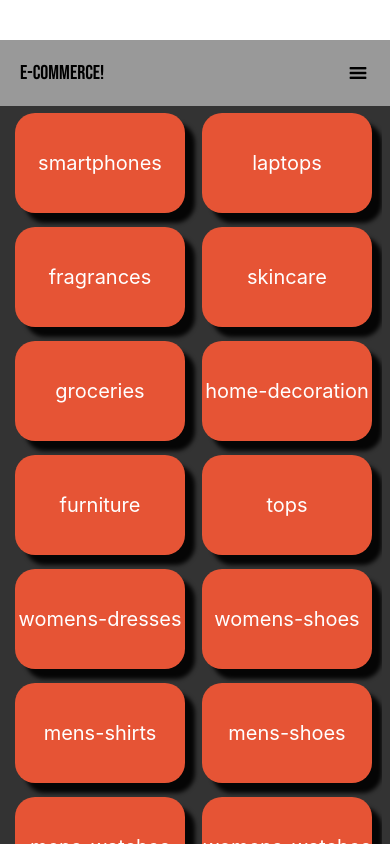
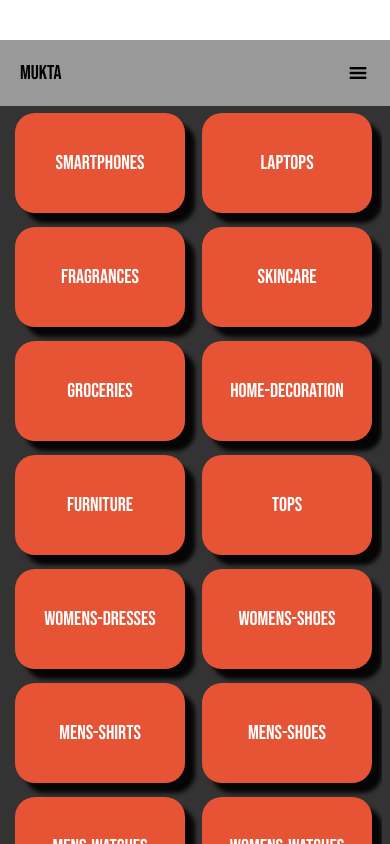
Before and after one commit to IgnaVilla09/aprendiendo-REACT-NATIVE, a React Native app: screen / in a window 390 px wide. Built offline with nearby package versions, Linux system fonts and the light colour scheme.

Commit message:
Fix fonts

```diff
--- a/App.js
+++ b/App.js
@@ -18,7 +18,7 @@ export default function App() {
 
   const [fontsLoaded, fontError] = useFonts({
     Mukta: require("./assets/Mukta-Regular.ttf"),
-    Bebas: require("./assets/BebasNeue-Regular.ttf"),
+    BebasNeue: require("./assets/BebasNeue-Regular.ttf"),
   });
 
   const onLayoutRootView = useCallback(async () => {
@@ -59,7 +59,7 @@ export default function App() {
 
   return (
     <View style={styles.body}>
-      <Header fontFamily="Bebas" />
+      <Header fontFamily="BebasNeue" />
       {/* <Text style={styles.textMukta}>Prueba de texto con Mukta</Text>
       <CustomInput
         textItemRef={textItem}
@@ -76,11 +76,15 @@ export default function App() {
       /> */}
 
       {!categorySelected ? (
-        <Home setCategorySelected={setCategorySelected} />
+        <Home
+          setCategorySelected={setCategorySelected}
+          fontFamily="BebasNeue"
+        />
       ) : (
         <ItemListCategory
           setCategorySelected={setCategorySelected}
           categorySelected={categorySelected}
+          fontFamily="BebasNeue"
         />
       )}
     </View>
--- a/src/components/layout/Header.jsx
+++ b/src/components/layout/Header.jsx
@@ -4,7 +4,7 @@ import { Entypo } from "@expo/vector-icons";
 const Header = ({ fontFamily }) => {
   return (
     <View style={styles.container}>
-      <Text style={[styles.headerText, { fontFamily }]}>E-commerce!</Text>
+      <Text style={[styles.headerText, { fontFamily }]}>Mukta</Text>
       <Entypo name="menu" size={24} color="black" />
     </View>
   );
--- a/src/components/others/CategoryItem.jsx
+++ b/src/components/others/CategoryItem.jsx
@@ -3,11 +3,13 @@ import React from "react";
 import Card from "./Card.jsx";
 
 // recibir la categoría seleccionada
-const CategoryItem = ({ category, selectCategory = () => {} }) => {
+const CategoryItem = ({ category, selectCategory = () => {}, fontFamily }) => {
   return (
     <Card style={styles.cardContainer}>
       <Pressable onPress={() => selectCategory(category)}>
-        <Text style={styles.text}>{category}</Text>
+        <Text style={[styles.text, { fontFamily: fontFamily }]}>
+          {category}
+        </Text>
       </Pressable>
     </Card>
   );
--- a/src/components/others/ProductItem.jsx
+++ b/src/components/others/ProductItem.jsx
@@ -3,11 +3,15 @@ import React from "react";
 import Card from "./Card";
 import { colors } from "../../globals/colors.js";
 
-const ProductItem = ({ product }) => {
+const ProductItem = ({ product, fontFamily }) => {
   return (
     <Card style={styles.additionalStylesCard}>
-      <Text style={styles.textTitle}>{product.title}</Text>
-      <Text style={styles.textTitle}>$-{product.price} </Text>
+      <Text style={[styles.textTitle, { fontFamily: fontFamily }]}>
+        {product.title}
+      </Text>
+      <Text style={[styles.textTitle, { fontFamily: fontFamily }]}>
+        $-{product.price}{" "}
+      </Text>
       <Image
         resizeMode="cover"
         style={styles.image}
--- a/src/components/screens/Home.jsx
+++ b/src/components/screens/Home.jsx
@@ -3,7 +3,7 @@ import { colors } from "../../globals/colors.js";
 import categories from "../../data/categories.json";
 import CategoryItem from "../others/CategoryItem.jsx";
 
-const Home = ({ setCategorySelected }) => {
+const Home = ({ setCategorySelected, fontFamily }) => {
   return (
     <View style={styles.flatListContainer}>
       <FlatList
@@ -11,7 +11,11 @@ const Home = ({ setCategorySelected }) => {
         keyExtractor={(category) => category}
         data={categories}
         renderItem={({ item }) => (
-          <CategoryItem category={item} selectCategory={setCategorySelected} />
+          <CategoryItem
+            category={item}
+            selectCategory={setCategorySelected}
+            fontFamily={fontFamily}
+          />
         )}
         numColumns={2}
       />
--- a/src/components/screens/ItemListCategory.jsx
+++ b/src/components/screens/ItemListCategory.jsx
@@ -10,6 +10,7 @@ import ProductItem from "../others/ProductItem.jsx";
 const ItemListCategory = ({
   categorySelected = "",
   setCategorySelected = () => {},
+  fontFamily,
 }) => {
   const [keyWord, setKeyword] = useState("");
   const [productsFiltered, setProductsFiltered] = useState([]);
@@ -38,10 +39,12 @@ const ItemListCategory = ({
       {/* BARRA DE BÚSQUEDA */}
       <Search onSearch={setKeyword} goBack={() => setCategorySelected("")} />
       {/* FlatList --> ProductItem */}
-      <Text>{error}</Text>
+      <Text style={{ fontFamily: fontFamily }}>{error}</Text>
       <FlatList
         data={productsFiltered}
-        renderItem={({ item }) => <ProductItem product={item} />}
+        renderItem={({ item }) => (
+          <ProductItem product={item} fontFamily={fontFamily} />
+        )}
         keyExtractor={(producto) => producto.id}
       />
     </View>
```
